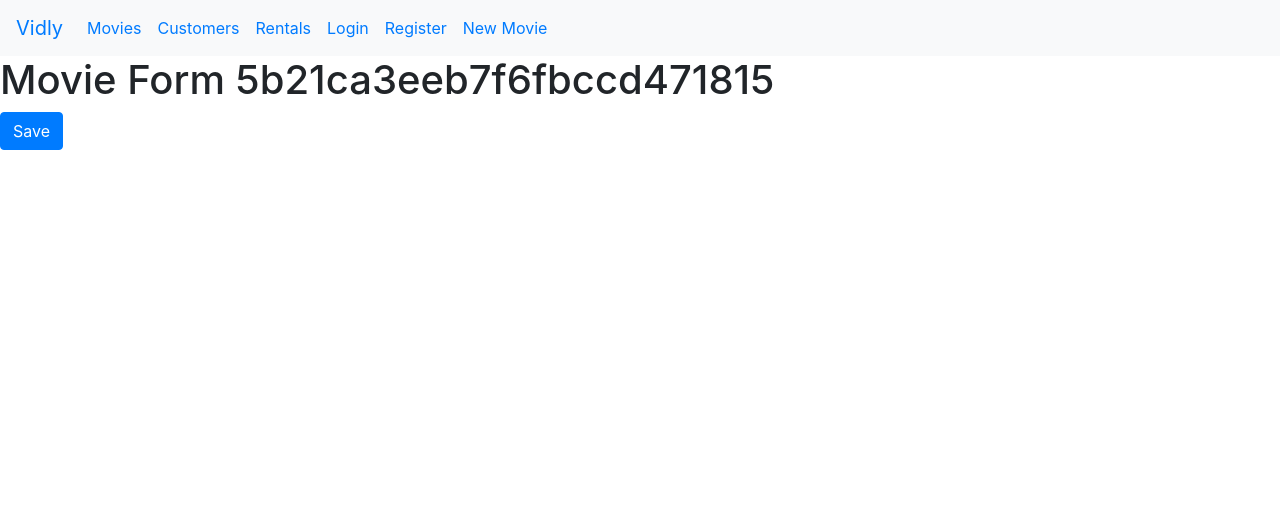
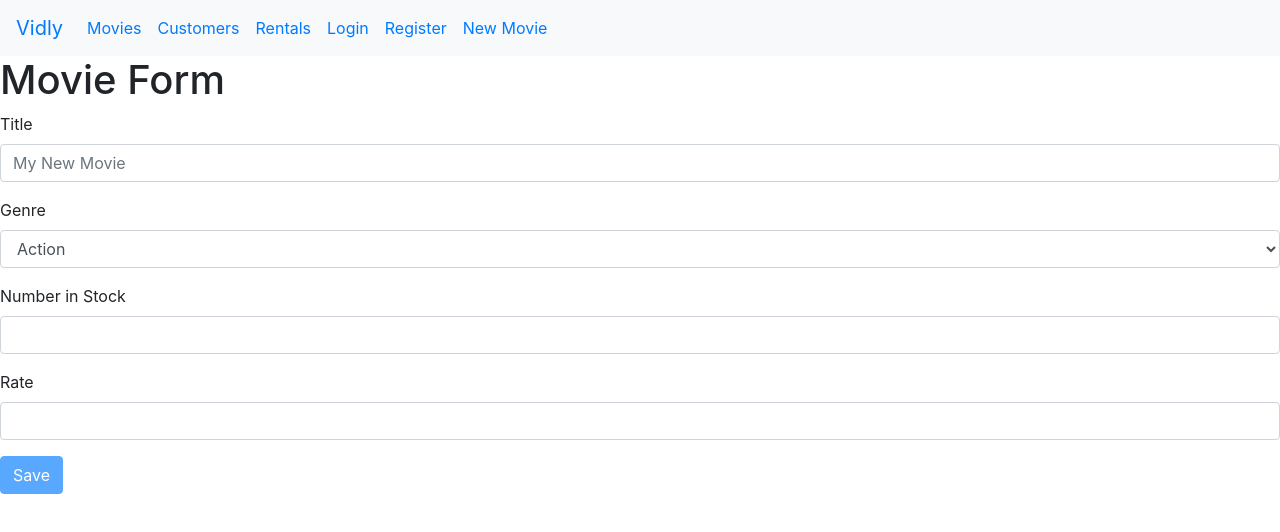
Before and after one commit to Bennity/vidly, a React (Create React App) app: page /Movies/5b21ca3eeb7f6fbccd471815 in a window 1280 px wide. Shown: the top 532 px of the page. Built offline with nearby package versions, Linux system fonts and the light colour scheme.

Commit message:
Movie Form Skeleton

```diff
--- a/src/App.js
+++ b/src/App.js
@@ -9,7 +9,6 @@ import NotFound from "./not found/notFound";
 import MovieForm from "./movie/movieForm";
 import LoginForm from "./forms/loginForm";
 import RegisterForm from "./forms/registerForm";
-import NewMovie from "./movie/newMovie";
 
 //implement sort and orderby mit lodash
 //Jquery lernen
@@ -74,7 +73,7 @@ class App extends Component {
         <Navbar />
         <Switch>
           <Route path="/Movies/:id" component={MovieForm} />
-          <Route path="/NewMovie" component={NewMovie} />
+          <Route path="/Movies/new" component={MovieForm} />
           <Route
             path="/Movies"
             render={props => (
--- a/src/movie/movieForm.jsx
+++ b/src/movie/movieForm.jsx
@@ -1,17 +1,141 @@
-import React from "react";
+import React, { Component } from "react";
+import Joi from "joi-browser";
 
-const MovieForm = ({ match, history }) => {
+class MovieForm extends Component {
+  handleSubmit = e => {
+    e.preventDefault();
+    const errors = this.validate();
+    this.setState({ errors: errors || {} });
+    if (errors) return;
+    console.log("submit");
+  };
+
+  state = {
+    account: { title: "", genre: "", numberinstock: "", rate: "" },
+    errors: {}
+  };
+
+  schema = {
+    title: Joi.string().required(),
+    genre: Joi.string().required(),
+    numberinstock: Joi.string().required(),
+    rate: Joi.string().required()
+  };
+
+  handleChange = e => {
+    const errors = { ...this.state.errors };
+    const errorMessage = this.validateProperty(e.currentTarget);
+    if (errorMessage) errors[e.currentTarget.name] = errorMessage;
+    else delete errors[e.currentTarget.name];
+
+    const account = { ...this.state.account };
+    account[e.currentTarget.name] = e.currentTarget.value;
+    this.setState({ account, errors });
+  };
+
+  validate = () => {
+    const result = Joi.validate(this.state.account, this.schema);
+    console.log(result);
+    if (!result.error) return null;
+
+    const errors = {};
+    for (let item of result.error.details) errors[item.path[0]] = item.message;
+
+    return errors;
+  };
+
+  validateProperty = ({ name, value }) => {
+    const obj = { [name]: value };
+    const schema = { [name]: this.schema[name] };
+    const { error } = Joi.validate(obj, schema);
+    return error ? error.details[0].message : null;
+  };
+
+  render() {
     return (
+      <React.Fragment>
         <div>
-      <h1>Movie Form {match.params.id} </h1>
+          <h1>Movie Form</h1>
+          <form>
+            <div class="form-group">
+              <label for="title">Title</label>
+              <input
+                type="text"
+                class="form-control"
+                id="title"
+                placeholder="My New Movie"
+                name="title"
+                onChange={this.handleChange}
+                error={this.state.errors.name}
+              />
+              {this.state.errors.name && (
+                <div className="alert alert-danger">
+                  {this.state.errors.name}
+                </div>
+              )}
+            </div>
+            <div class="form-group">
+              <label for="genre">Genre</label>
+              <select
+                class="form-control"
+                id="genre"
+                name="genre"
+                onChange={this.handleChange}
+              >
+                <option>Action</option>
+                <option>Comedy</option>
+                <option>Thriller</option>
+              </select>
+              {this.state.errors.name && (
+                <div className="alert alert-danger">
+                  {this.state.errors.name}
+                </div>
+              )}
+            </div>
+            <div class="form-group">
+              <label for="numberinstock">Number in Stock</label>
+              <input
+                type="text"
+                class="form-control"
+                id="numberinstock"
+                name="numberinstock"
+                error={this.state.errors.name}
+                onChange={this.handleChange}
+              ></input>
+              {this.state.errors.name && (
+                <div className="alert alert-danger">
+                  {this.state.errors.name}
+                </div>
+              )}
+            </div>
+            <div class="form-group">
+              <label for="rate">Rate</label>
+              <input
+                type="text"
+                class="form-control"
+                id="rate"
+                name="rate"
+                error={this.state.errors.name}
+                onChange={this.handleChange}
+              ></input>
+              {this.state.errors.name && (
+                <div className="alert alert-danger">
+                  {this.state.errors.name}
+                </div>
+              )}
+            </div>
+          </form>
           <button
             className="btn btn-primary"
-        onClick={() => history.push("/movies")}
+            onClick={this.handleSubmit}
+            disabled={this.validate()}
           >
             Save
           </button>
         </div>
+      </React.Fragment>
     );
-};
+  }
+}
 
 export default MovieForm;
--- a/src/movie/newMovie.jsx
+++ /dev/null
@@ -1,7 +0,0 @@
-import React, { Component } from "react";
-
-const newMovie = () => {
-  return <h1>new Movie</h1>;
-};
-
-export default newMovie;
--- a/src/navbar/navbar.jsx
+++ b/src/navbar/navbar.jsx
@@ -46,8 +46,8 @@ const navbar = props => {
             </NavLink>
           </li>
           <li className="nav-item">
-            <NavLink className="nav-link" to="NewMovie">
-              <Link to="NewMovie">New Movie</Link>
+            <NavLink className="nav-link" to="/Movies/New">
+              <Link to="/Movies/New">New Movie</Link>
             </NavLink>
           </li>
         </ul>
```
Lines whose indentation alone changed are shown as unchanged.
